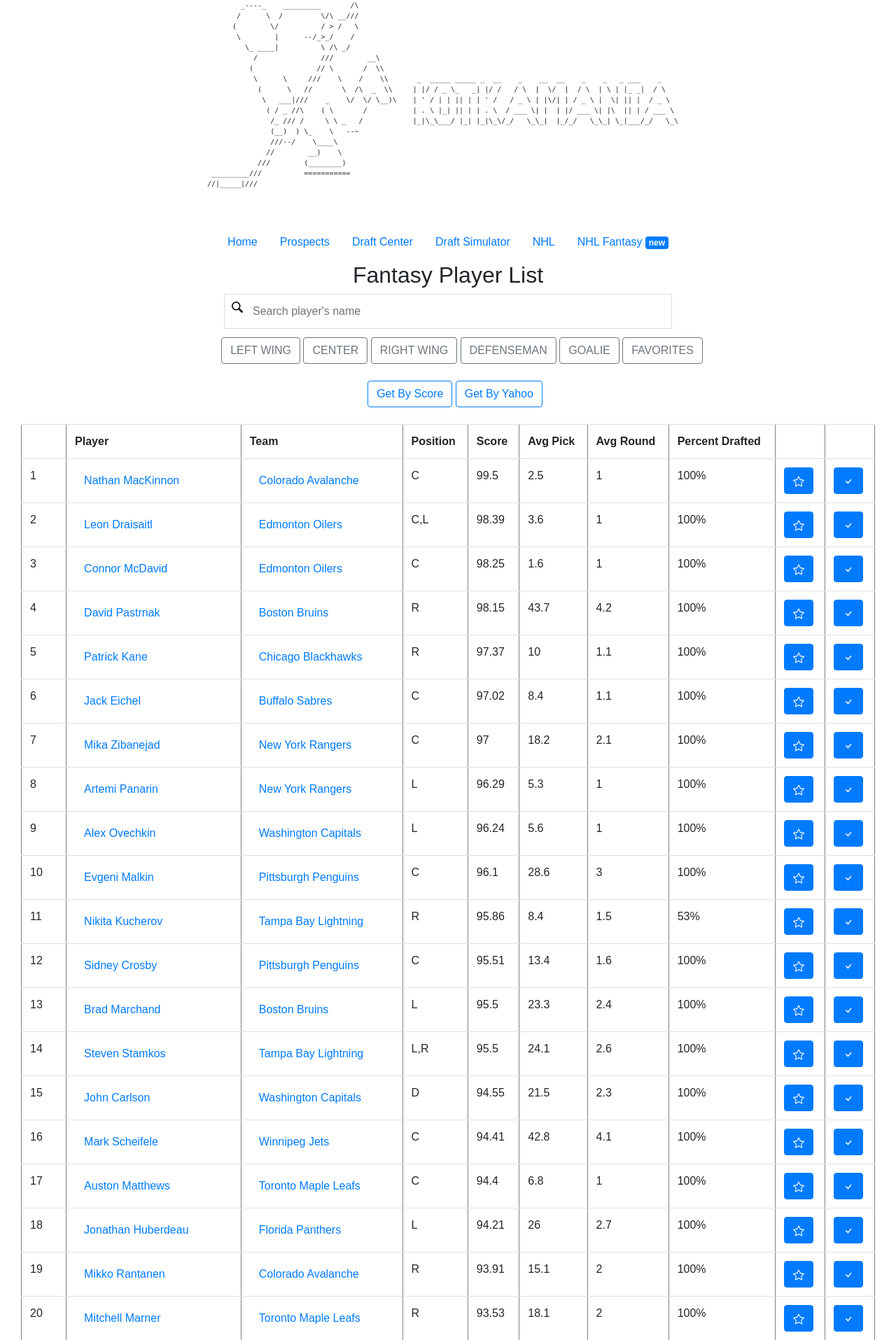
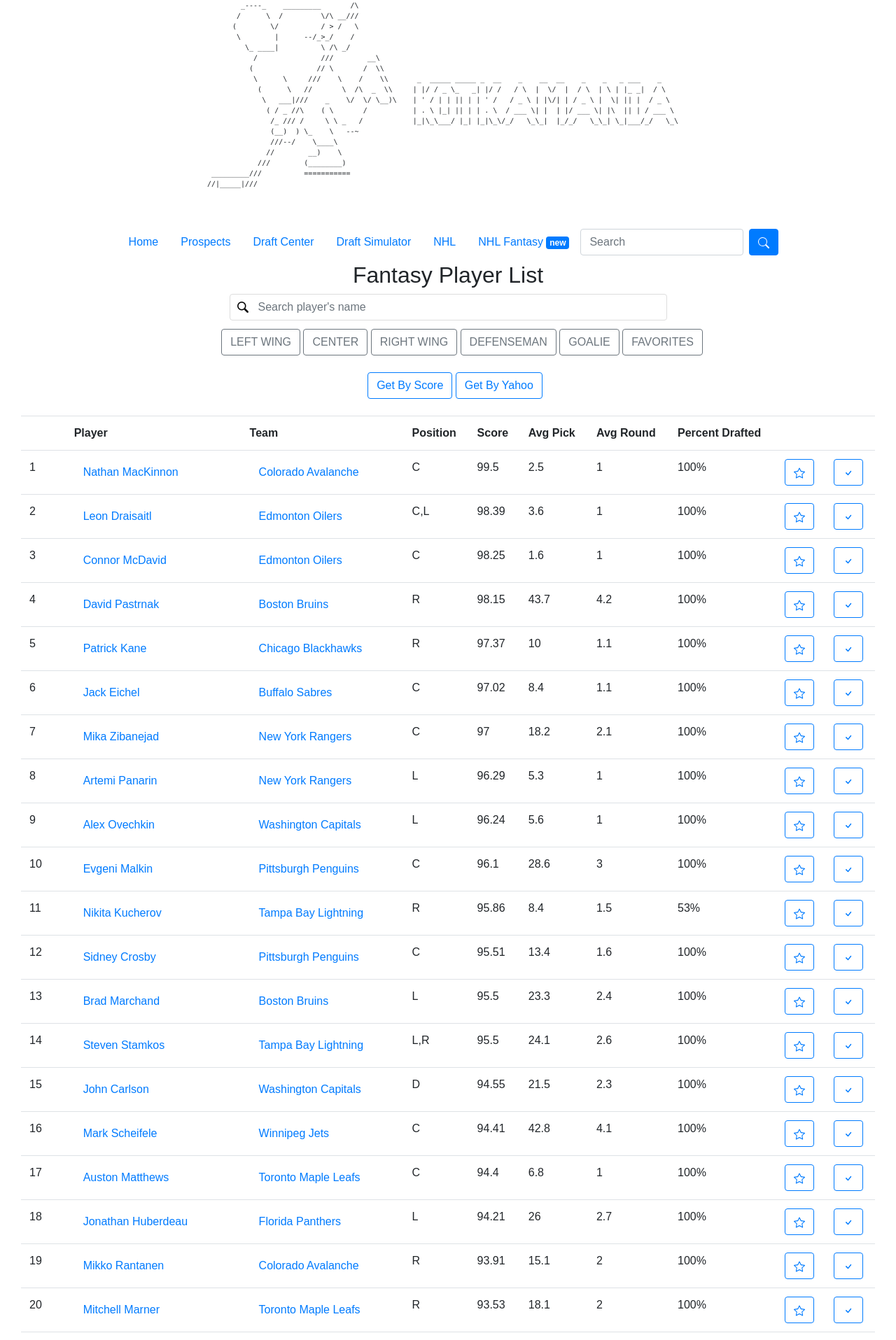
Before and after one commit to andypham29/Kotkamania, a Flask app: page /nhl/fantasy in a window 1280 px wide. Shown: the part 17-1932 px from the top of the page at 70% size. Run offline with Flask 2, Linux system fonts and the light colour scheme; data comes from the database, SQL or seed files in the repository.

Commit message:
add search bar to nav & add nhl lineup with grades for players

```diff
--- a/templates/nav.html
+++ b/templates/nav.html
@@ -9,6 +9,16 @@
             <a class="nav-item nav-link" href="/nhl/stats/skater">NHL</a>
             <a class="nav-item nav-link" href="/nhl/fantasy">NHL Fantasy <span
                     class="badge badge-primary">new</span></a>
+            <form action="/nhl/players" class="form-inline">
+                <input aria-label="Search" class="form-control mr-sm-2" name="search" placeholder="Search"
+                       type="search">
+                <button class="btn btn-primary my-2 my-sm-0" type="submit">
+                    <svg class="bi bi-search" fill="currentColor" height="16" viewBox="0 0 16 16"
+                         width="16" xmlns="http://www.w3.org/2000/svg">
+                        <path d="M11.742 10.344a6.5 6.5 0 1 0-1.397 1.398h-.001c.03.04.062.078.098.115l3.85 3.85a1 1 0 0 0 1.415-1.414l-3.85-3.85a1.007 1.007 0 0 0-.115-.1zM12 6.5a5.5 5.5 0 1 1-11 0 5.5 5.5 0 0 1 11 0z"/>
+                    </svg>
+                </button>
+            </form>
         </div>
     </nav>
     {% if (page=="nhl_roster" or page=="nhl_stats_skater") %}
--- a/templates/nhl/fantasy/fantasyplayer.html
+++ b/templates/nhl/fantasy/fantasyplayer.html
@@ -93,7 +93,7 @@
     }
 
     function buildFantasyUrlQueryParam() {
-          var positions = document.forms[0];
+          var positions = document.forms[1];
           var txt = "";
           var first = true;
           if (positions === undefined) return ""
@@ -192,12 +192,12 @@
                     `<td>${ fantasy_player.avgPick }</td>` +
                     `<td>${ fantasy_player.avgRound }</td>` +
                     `<td>${ fantasy_player.percentDrafted }</td>` +
-                    `<td><button type="button" id="star_button_${ fantasy_player.playerId }" data-toggle="button" aria-pressed="false" autocomplete="off" onclick="addFavoritePlayerById(${fantasy_player.playerId})" class="btn btn-primary ${active_class}">
+                    `<td><button type="button" id="star_button_${ fantasy_player.playerId }" data-toggle="button" aria-pressed="false" autocomplete="off" onclick="addFavoritePlayerById(${fantasy_player.playerId})" class="btn btn-outline-primary ${active_class}">
                     <svg xmlns="http://www.w3.org/2000/svg" width="16" height="16" fill="currentColor" class="bi bi-star" viewBox="0 0 16 16">
                         <path d="M2.866 14.85c-.078.444.36.791.746.593l4.39-2.256 4.389 2.256c.386.198.824-.149.746-.592l-.83-4.73 3.523-3.356c.329-.314.158-.888-.283-.95l-4.898-.696L8.465.792a.513.513 0 0 0-.927 0L5.354 5.12l-4.898.696c-.441.062-.612.636-.283.95l3.523 3.356-.83 4.73zm4.905-2.767l-3.686 1.894.694-3.957a.565.565 0 0 0-.163-.505L1.71 6.745l4.052-.576a.525.525 0 0 0 .393-.288l1.847-3.658 1.846 3.658a.525.525 0 0 0 .393.288l4.052.575-2.906 2.77a.564.564 0 0 0-.163.506l.694 3.957-3.686-1.894a.503.503 0 0 0-.461 0z"/>
                     </svg>
                     </button></td>` +
-                    `<td><button type="button" class="btn btn-primary" data-toggle="button" aria-pressed="false" autocomplete="off" onclick="togglePlayerRowById([` + fantasy_player.playerId + `, '${cookie_string_for_player}'])">
+                    `<td><button type="button" class="btn btn-outline-primary" data-toggle="button" aria-pressed="false" autocomplete="off" onclick="togglePlayerRowById([` + fantasy_player.playerId + `, '${cookie_string_for_player}'])">
                     <svg xmlns="http://www.w3.org/2000/svg" width="16" height="16" fill="currentColor" class="bi bi-check" viewBox="0 0 16 16">
                         <path d="M10.97 4.97a.75.75 0 0 1 1.07 1.05l-3.99 4.99a.75.75 0 0 1-1.08.02L4.324 8.384a.75.75 0 1 1 1.06-1.06l2.094 2.093 3.473-4.425a.267.267 0 0 1 .02-.022z"/>
                     </svg>
@@ -221,7 +221,7 @@
 <div class="loader"></div>
 <div class="container-fluid">
     <div class="draftcenter_prospect_table" style="width: 100%; overflow:auto;">
-        <table border="1" cellpadding="5px" class="table" id="draft_table">
+        <table cellpadding="5px" class="table" id="draft_table">
             <tbody>
             </tbody>
         </table>
--- a/templates/nhl/fantasy/fantasysearchmenu.html
+++ b/templates/nhl/fantasy/fantasysearchmenu.html
@@ -1,20 +1,9 @@
-<script>
-  $(window).scroll(function() {
-        var scroll = $(window).scrollTop();
+<div class="container-fluid">
 
-        if (scroll >= 500) {
-            $(".searchbar").addClass("visible");
-        } else {
-            $(".searchbar").removeClass("visible");
-        }
-    });
-
-
-
-</script>
     <div id="searchbar" style="background-color: white">
         <h2>Fantasy Player List</h2>
-    <input class="search" id="myInput" onkeyup="searchValueInTable()" placeholder="Search player's name"
+        <input class="search form-control" id="myInput" onkeyup="searchValueInTable()"
+               placeholder="Search player's name"
                title="Type in a name"
                type="text">
         <form action="" class="form-check">
@@ -45,14 +34,15 @@
                         FAVORITES
                     </label>
                 </div>
-        <tr>
+            </tr>
             </br>
             <tr>
-            <input class="btn btn-outline-primary" onclick="getFantasyPlayerPage()" type="button" value="Get By Score">
+                <input class="btn btn-outline-primary" onclick="getFantasyPlayerPage()" type="button"
+                       value="Get By Score">
                 <input class="btn btn-outline-primary" onclick="getFantasyPlayerPage('yahoo')" type="button"
                        value="Get By Yahoo">
-
             <tr>
         </form>
         </br>
     </div>
+</div>
--- a/templates/nhl/fantasy/nhllineupmodal.html
+++ b/templates/nhl/fantasy/nhllineupmodal.html
@@ -4,7 +4,10 @@
             return "-"
         }
         url = `href="/api/nhl/players/${player.playerId}"`
-        return `<div><a>${ player.skaterFullName }</a></div>`
+        return `<div>
+                    <a>${ player.skaterFullName }</a><br/>
+                    <span class="badge badge-pill badge-dark">${ player.fantasyGrade }</span>
+                </div>`
     }
 
     function getHTMLTableForwardString(forward_data) {
@@ -13,15 +16,15 @@
         str = ""
         for(i = 0; i < 4 ; i++) {
             lw = forwards.find(element => { return (element.yahooEligibility != null && element.yahooEligibility.includes("L")) || element.positionCode == "L"})
-            lw_player = lw != null ? lw : forwards[0]
+            lw_player = (lw != null && lw.fantasyGrade >= 70) ? lw : forwards[0]
             forwards.splice(forwards.indexOf(lw_player), 1)[0]
 
             c = forwards.find(element => { return (element.yahooEligibility != null && element.yahooEligibility.includes("C")) || element.positionCode == "C"})
-            c_player = c != null ? c : forwards[0]
+            c_player = (c != null && c.fantasyGrade >= 70) ? c : forwards[0]
             forwards.splice(forwards.indexOf(c_player), 1)[0]
 
             rw = forwards.find(element => { return (element.yahooEligibility != null && element.yahooEligibility.includes("R")) || element.positionCode == "R"})
-            rw_player = rw!= null ? rw : forwards[0]
+            rw_player = (rw!= null && rw.fantasyGrade >= 70) ? rw : forwards[0]
 
             forwards.splice(forwards.indexOf(rw_player), 1)[0]
 
```
Lines whose indentation alone changed are shown as unchanged.
